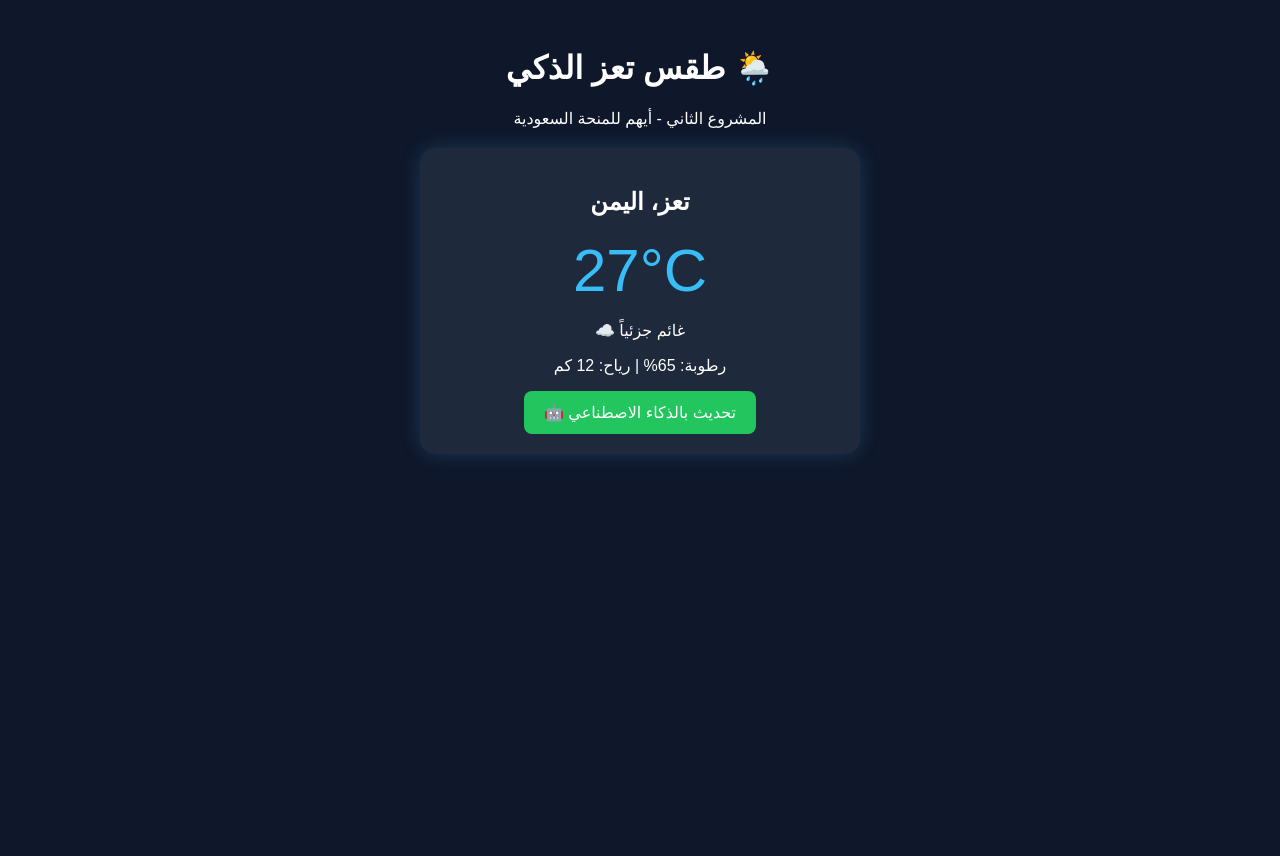
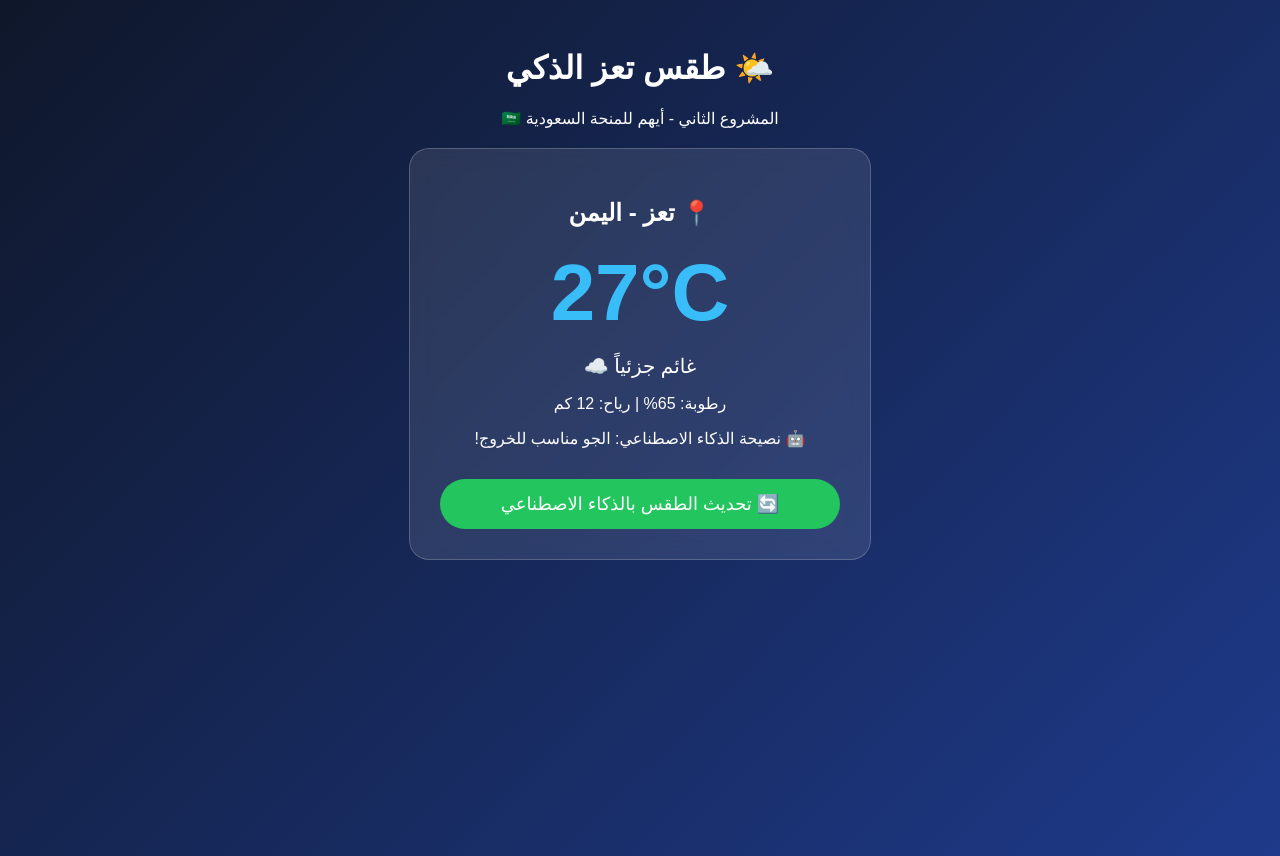
Before and after one commit to ayham2026ai/taiz-smart-weather, a plain HTML site: page index.html in a window 1280 px wide. Before the commit the page ends 800 px from the top, so only its background shows below. Drawn offline with Linux system fonts and the light colour scheme.

Commit message:
Update index.html

```diff
--- a/index.html
+++ b/index.html
@@ -3,25 +3,34 @@
 <head>
 <meta charset="UTF-8">
 <meta name="viewport" content="width=device-width, initial-scale=1.0">
-<title>طقس تعز الذكي</title>
+<title>طقس تعز الذكي - AI</title>
 <style>
-body{background:#0f172a;color:#fff;text-align:center;font-family:Arial;padding:20px}
-.card{background:#1e293b;padding:20px;border-radius:15px;max-width:400px;margin:20px auto;box-shadow:0 0 20px #38bdf833}
-.t{font-size:60px;color:#38bdf8;margin:10px}
-.b{background:#22c55e;padding:12px 20px;border:none;border-radius:8px;color:#fff;font-size:16px}
+body{background:linear-gradient(135deg,#0f172a,#1e3a8a);color:#fff;text-align:center;font-family:sans-serif;padding:20px;min-height:100vh}
+.card{background:rgba(255,255,255,0.1);backdrop-filter:blur(10px);padding:30px;border-radius:20px;max-width:400px;margin:20px auto;border:1px solid rgba(255,255,255,0.2)}
+.temp{font-size:80px;font-weight:bold;color:#38bdf8;margin:10px}
+.btn{background:#22c55e;padding:14px 30px;border-radius:30px;border:none;color:white;font-size:18px;cursor:pointer;width:100%;margin-top:15px}
+.desc{font-size:20px;margin:15px 0}
 </style>
 </head>
 <body>
-<h1>🌦️ طقس تعز الذكي</h1>
-<p>المشروع الثاني - أيهم للمنحة السعودية</p>
+<h1>🌤️ طقس تعز الذكي</h1>
+<p>المشروع الثاني - أيهم للمنحة السعودية 🇸🇦</p>
 <div class="card">
-<h2>تعز، اليمن</h2>
-<div class="t" id="temp">27°C</div>
-<p id="desc">غائم جزئياً ☁️</p>
+<h2>📍 تعز - اليمن</h2>
+<div class="temp" id="temp">27°C</div>
+<p class="desc" id="desc">غائم جزئياً ☁️</p>
 <p>رطوبة: 65% | رياح: 12 كم</p>
-<button class="b" onclick="updateWeather()">تحديث بالذكاء الاصطناعي 🤖</button>
+<p id="ai">🤖 نصيحة الذكاء الاصطناعي: الجو مناسب للخروج!</p>
+<button class="btn" onclick="updateWeather()">🔄 تحديث الطقس بالذكاء الاصطناعي</button>
 </div>
 <script>
 function updateWeather(){
-let temps=["26°C","28°C","30°C","24°C"];
-let descs=["مشمس ☀️","ماطر 🌧️
+let t=Math.floor(Math.random()*10)+22;
+document.getElementById('temp').innerHTML=t+'°C';
+let descs=['مشمس ☀️','غائم جزئياً ☁️','ممطر 🌧️','لطيف 🌤️'];
+document.getElementById('desc').innerHTML=descs[Math.floor(Math.random()*4)];
+document.getElementById('ai').innerHTML='🤖 تم التحديث بالذكاء الاصطناعي الآن!';
+}
+</script>
+</body>
+  </html>
```
